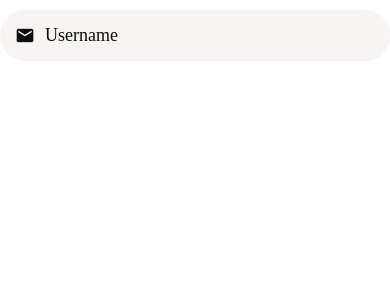
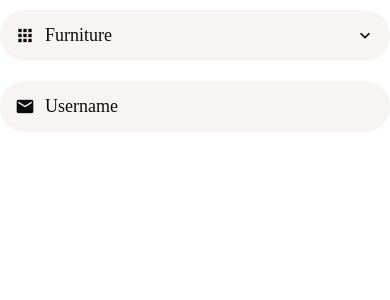
Before and after one commit to Abdul-Afiz/React-Native-Apps, a React Native app: screen / in a window 390 px wide. Shown: the top 300 px of the page. Built offline with nearby package versions, Linux system fonts and the light colour scheme.

Commit message:
feature: added text input

```diff
--- a/App.tsx
+++ b/App.tsx
@@ -10,10 +10,28 @@ import ListItem from "./app/src/molecules/ListItem";
 import AccountScreen from "./app/src/screens/AccountScreen";
 import ListingsScreen from "./app/src/screens/ListingsScreen";
 import AppTextInput from "./app/src/atoms/AppTextInput";
+import AppPicker from "./app/src/atoms/AppPicker";
+import { SetStateAction, useState } from "react";
 
+const categories = [
+  { label: "Furniture", value: 1 },
+  { label: "Clothing", value: 2 },
+  { label: "Cameras", value: 3 },
+];
 const App = () => {
+  const [category, setCategory] = useState<{ label: string; value: number }>(
+    categories[0]
+  );
+
   return (
     <ScreenContainer flex={1}>
+      <AppPicker
+        placeholder="Category"
+        selectedItem={category}
+        onSelectItem={(item) => setCategory(item)}
+        items={categories}
+        icon="apps"
+      />
       <AppTextInput placeholder="Username" icon="email" />
     </ScreenContainer>
   );
--- /dev/null
+++ b/app/src/atoms/AppPicker.tsx
@@ -0,0 +1,92 @@
+import styled from "styled-components/native";
+import { MaterialCommunityIcons } from "@expo/vector-icons";
+
+import { materialIconProps } from "../utils/types";
+import defaultStyle from "../../../styled";
+import AppText from "./AppText";
+import {
+  Button,
+  FlatList,
+  Modal,
+  TouchableWithoutFeedback,
+} from "react-native";
+import { SetStateAction, useState } from "react";
+import PickerItem from "../molecules/PickerItem";
+
+const InputWrapper = styled.View`
+  background-color: ${defaultStyle.colors.light};
+  width: 100%;
+  border-radius: 25px;
+  flex-direction: row;
+  align-items: center;
+  padding: 15px;
+  margin: 10px 0;
+`;
+const Input = styled.TextInput`
+  ${defaultStyle.text}
+  margin-left: 10px;
+`;
+
+type textInputProps = {
+  icon?: materialIconProps;
+  placeholder?: string;
+  items?: Array<{ label: string; value: number }>;
+  selectedItem?: { label: string; value: number };
+  onSelectItem: React.Dispatch<
+    SetStateAction<{
+      label: string;
+      value: number;
+    }>
+  >;
+};
+
+const AppPicker = ({
+  icon,
+  placeholder,
+  items,
+  selectedItem,
+  onSelectItem,
+}: textInputProps) => {
+  const [modalVisible, setModalViible] = useState(false);
+  return (
+    <>
+      <TouchableWithoutFeedback onPress={() => setModalViible(true)}>
+        <InputWrapper>
+          {icon && (
+            <MaterialCommunityIcons
+              name={icon}
+              size={20}
+              color={defaultStyle.colors.dark}
+            />
+          )}
+          <AppText color="dark" ml={10} flex={1}>
+            {selectedItem ? selectedItem.label : placeholder}
+          </AppText>
+          <MaterialCommunityIcons
+            name={"chevron-down"}
+            size={20}
+            color={defaultStyle.colors.dark}
+          />
+        </InputWrapper>
+      </TouchableWithoutFeedback>
+      <Modal visible={modalVisible} animationType="slide">
+        <Button title="Close" onPress={() => setModalViible(false)} />
+        <FlatList
+          data={items}
+          keyExtractor={(key) => key.value.toString()}
+          renderItem={({ item }) => (
+            <PickerItem
+              label={item.label}
+              onPress={() => {
+                onSelectItem(item);
+                setModalViible(false);
+              }}
+            />
+          )}
+        />
+      </Modal>
+    </>
+  );
+};
+
+export default AppPicker;
--- a/app/src/atoms/AppText.tsx
+++ b/app/src/atoms/AppText.tsx
@@ -3,6 +3,7 @@ import styled, { css } from "styled-components/native";
 import defaultStyle from "../../../styled";
 
 const AppText = styled.Text<{
+  flex?: number;
   color?: string;
   fontSize?: number;
   fw?: string;
@@ -30,8 +31,16 @@ const AppText = styled.Text<{
         ? "black"
         : color === "medium"
         ? "medium"
+        : color === "dark"
+        ? "dark"
         : "white"
     ]};
+
+  ${({ flex }) =>
+    flex &&
+    css`
+      flex: ${flex};
+    `}
 
   ${({ mt }) =>
     mt &&
--- /dev/null
+++ b/app/src/molecules/PickerItem.tsx
@@ -0,0 +1,23 @@
+import React from "react";
+import { TouchableOpacity } from "react-native";
+import AppText from "../atoms/AppText";
+import Box from "../atoms/Box";
+
+type PickerProps = {
+  label?: string;
+  onPress?: () => void;
+};
+
+const PickerItem = ({ label, onPress }: PickerProps) => {
+  return (
+    <TouchableOpacity onPress={onPress}>
+      <Box ph={20}>
+        <AppText color="dark" pv={20}>
+          {label}
+        </AppText>
+      </Box>
+    </TouchableOpacity>
+  );
+};
+
+export default PickerItem;
```
